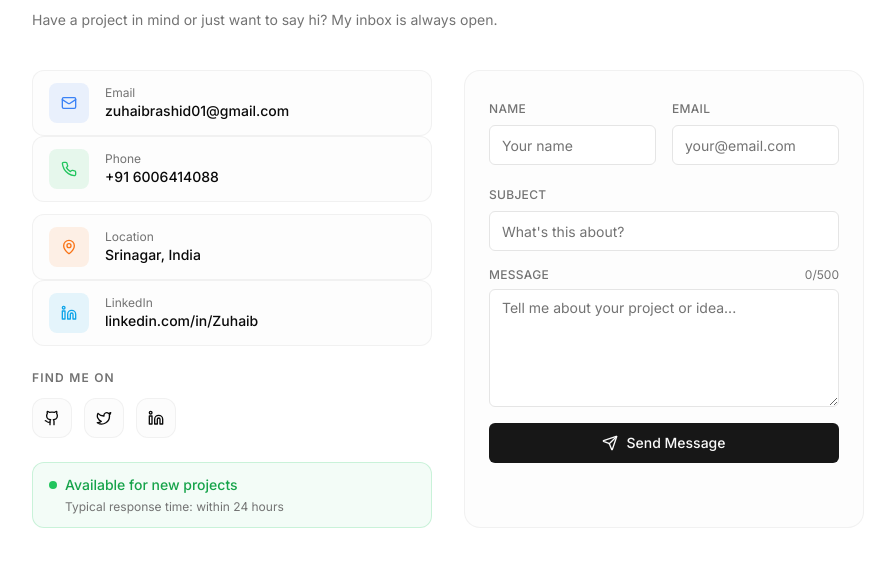
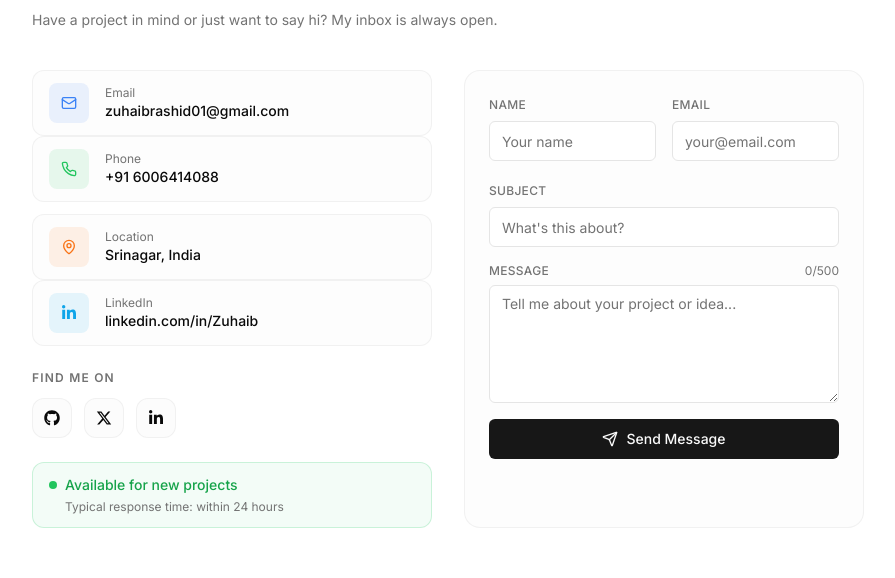
Before and after one commit to Zuhaib-dev/new-portfolio, a Next.js app: page / in a window 1280 px wide. Shown: the part 6183-6761 px from the top of the page, without its empty margins (192-1087 px from the left). Built offline with nearby package versions, Linux system fonts and the light colour scheme; no server answers.

Commit message:
feat: Create a new contact section component featuring an interactive form, contact details, and social media links.

```diff
--- a/components/contact.tsx
+++ b/components/contact.tsx
@@ -4,16 +4,8 @@ import { motion, AnimatePresence } from "framer-motion";
 import { Button } from "@/components/ui/button";
 import { Input } from "@/components/ui/input";
 import { Textarea } from "@/components/ui/textarea";
-import {
-  Mail,
-  Phone,
-  MapPin,
-  Linkedin,
-  CheckCircle,
-  Send,
-  Github,
-  Twitter,
-} from "lucide-react";
+import { Mail, Phone, MapPin, CheckCircle, Send } from "lucide-react";
+import { FaGithub, FaXTwitter, FaLinkedinIn } from "react-icons/fa6";
 import Link from "next/link";
 import { useState } from "react";
 import { useToast } from "@/components/ui/use-toast";
@@ -41,7 +33,7 @@ const contactInfo = [
     color: "text-orange-500 bg-orange-500/10",
   },
   {
-    icon: Linkedin,
+    icon: FaLinkedinIn,
     label: "LinkedIn",
     value: "linkedin.com/in/Zuhaib",
     href: "https://www.linkedin.com/in/zuhaib-rashid-661345318/",
@@ -51,17 +43,17 @@ const contactInfo = [
 
 const socialLinks = [
   {
-    icon: Github,
+    icon: FaGithub,
     label: "GitHub",
     href: "https://github.com/Zuhaib-dev",
   },
   {
-    icon: Twitter,
+    icon: FaXTwitter,
     label: "Twitter / X",
     href: "https://x.com/xuhaibx9",
   },
   {
-    icon: Linkedin,
+    icon: FaLinkedinIn,
     label: "LinkedIn",
     href: "https://www.linkedin.com/in/zuhaib-rashid-661345318/",
   },
@@ -225,7 +217,7 @@ export default function Contact() {
           </div>
 
           {/* ── Right: Form ── */}
-          <div className="rounded-2xl border border-border/50 bg-muted/20 p-6">
+          <div className="rounded-2xl border border-border/50 bg-muted/20 p-6 pt-5">
             <AnimatePresence mode="wait">
               {isSuccess ? (
                 <motion.div
```
